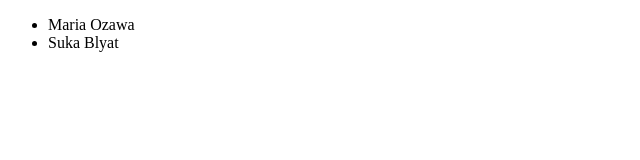
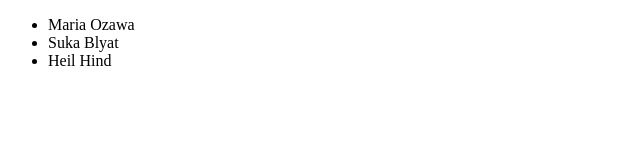
Before and after one commit to Tung-DAO-NGOC/git-practice, a plain HTML site: page linklist.html in a window 1280 px wide. Shown: the full height of the page, 0-640 px from the left. Drawn offline with Linux system fonts and the light colour scheme.

Commit message:
Update linklist.html

```diff
--- a/linklist.html
+++ b/linklist.html
@@ -10,6 +10,7 @@
     <ul>
       <li>Maria Ozawa</li>
       <li>Suka Blyat</li>
+      <li>Heil Hind</li>
     </ul>
   </body>
 </html>
```
